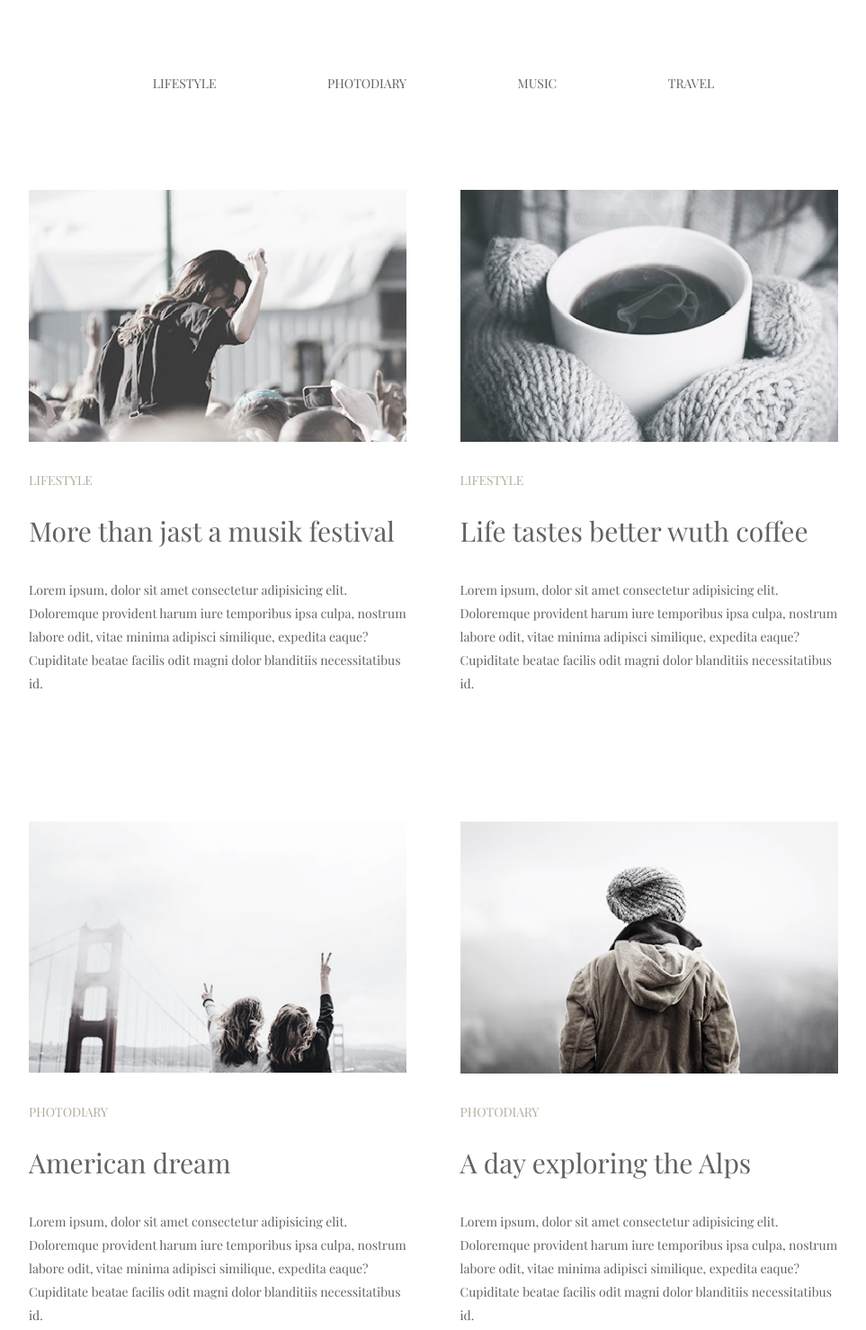
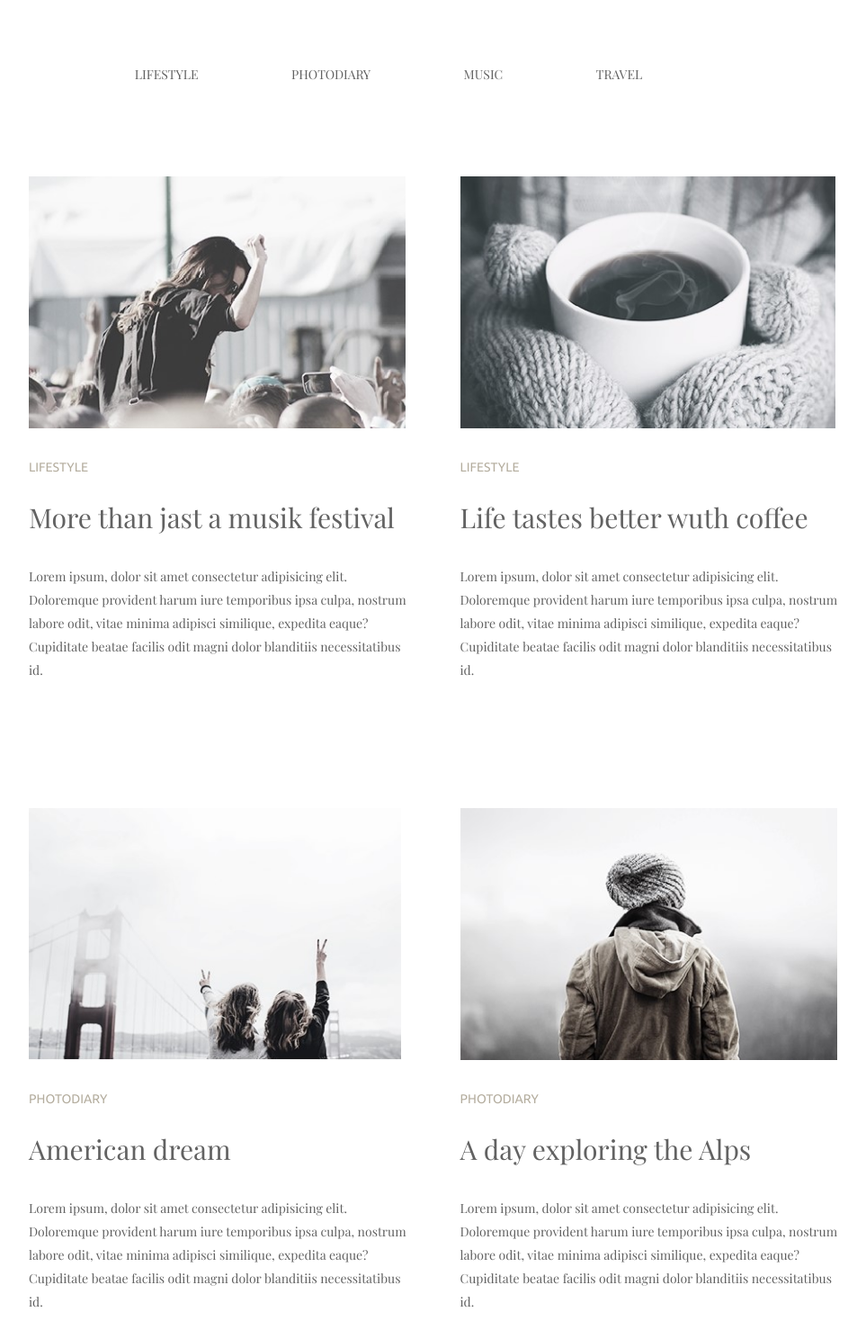
Before and after one commit to TatianaMorozova04/goit-fe-course, a plain HTML site: page html-css/module-03/index.html in a window 1280 px wide. Shown: the top 1478 px of the page at 90% size, without its empty margins (158-1121 px from the left). Drawn offline with nearby package versions, Linux system fonts and the light colour scheme.

Commit message:
Fix-module01-03

```diff
--- a/html-css/module-03/css/index.css
+++ b/html-css/module-03/css/index.css
@@ -10,7 +10,7 @@ a {
   color: #626262;
 }
 
-.main-container {
+.wrapper {
   width: 900px;
   margin: 0 auto;
   margin-bottom: 20px;
@@ -18,7 +18,8 @@ a {
 
 .navigation li {
   display: inline-block;
-  margin: 80px 60px 105px;
+  margin-right: 100px;
+  padding: 70px 0px 100px;
 }
 
 .navigation ul {
@@ -46,11 +47,13 @@ a {
 }
 
 .article img {
-  width: 100%;
+  width: auto;
   height: 280px;
 }
 
 .sign {
+  font-family: Ubuntu;
+  font-weight: 300;
   text-transform: uppercase;
   color: #b4ad9e;
   margin-top: 30px;
--- a/html-css/module-03/index.html
+++ b/html-css/module-03/index.html
@@ -6,11 +6,12 @@
     <meta http-equiv="X-UA-Compatible" content="ie=edge" />
     <title>Module-03</title>
     <link href="https://fonts.googleapis.com/css?family=Playfair+Display&display=swap" rel="stylesheet" />
+    <link href="https://fonts.googleapis.com/css?family=Ubuntu&display=swap" rel="stylesheet">
     <link rel="stylesheet" href="./css/reset.css" />
     <link rel="stylesheet" href="./css/index.css" />
   </head>
   <body>
-    <div class="main-container">
+    <div class="wrapper">
       <nav class="navigation">
         <ul>
           <li><a href="#" target="_blank">lifestyle</a></li>
@@ -20,9 +21,9 @@
         </ul>
       </nav>
       <main>
-        <section class="article">
+        <article class="article">
           <div>
-            <img src="./img/girl.jpg" alt="Dancing girl" />
+            <img src="./img/girl.jpg" alt="Dancing girl" width="420" height="280"/>
           </div>
           <p class="sign">Lifestyle</p>
           <h2>More than jast a musik festival</h2>
@@ -30,10 +31,10 @@
             Lorem ipsum, dolor sit amet consectetur adipisicing elit. Doloremque provident harum iure temporibus ipsa culpa, nostrum labore
             odit, vitae minima adipisci similique, expedita eaque? Cupiditate beatae facilis odit magni dolor blanditiis necessitatibus id.
           </p>
-        </section>
-        <section class="article">
+        </article>
+        <article class="article">
           <div>
-            <img src="./img/coffee.jpg" alt="A cup of coffee" />
+            <img src="./img/coffee.jpg" alt="A cup of coffee" width="420" height="280"/>
           </div>
           <p class="sign">Lifestyle</p>
           <h2>Life tastes better wuth coffee</h2>
@@ -41,10 +42,10 @@
             Lorem ipsum, dolor sit amet consectetur adipisicing elit. Doloremque provident harum iure temporibus ipsa culpa, nostrum labore
             odit, vitae minima adipisci similique, expedita eaque? Cupiditate beatae facilis odit magni dolor blanditiis necessitatibus id.
           </p>
-        </section>
-        <section class="article">
+        </article>
+        <article class="article">
           <div>
-            <img src="./img/bridge.jpg" alt="Golden gate bridge" />
+            <img src="./img/bridge.jpg" alt="Golden gate bridge" width="420" height="280"/>
           </div>
           <p class="sign">Photodiary</p>
           <h2>American dream</h2>
@@ -52,10 +53,10 @@
             Lorem ipsum, dolor sit amet consectetur adipisicing elit. Doloremque provident harum iure temporibus ipsa culpa, nostrum labore
             odit, vitae minima adipisci similique, expedita eaque? Cupiditate beatae facilis odit magni dolor blanditiis necessitatibus id.
           </p>
-        </section>
-        <section class="article">
+        </article>
+        <article class="article">
           <div>
-            <img src="./img/mountains.jpg" alt="One man in the mountains" />
+            <img src="./img/mountains.jpg" alt="One man in the mountains" width="420" height="280"/>
           </div>
           <p class="sign">Photodiary</p>
           <h2>A day exploring the Alps</h2>
@@ -63,8 +64,8 @@
             Lorem ipsum, dolor sit amet consectetur adipisicing elit. Doloremque provident harum iure temporibus ipsa culpa, nostrum labore
             odit, vitae minima adipisci similique, expedita eaque? Cupiditate beatae facilis odit magni dolor blanditiis necessitatibus id.
           </p>
-        </section>
-        <button class="button">Load more</button>
+        </article>
+        <button class="button" type="button">Load more</button>
       </main>
     </div>
   </body>
```
Also changed, not shown: html-css/module-01/index.html (+6 -4 lines).
